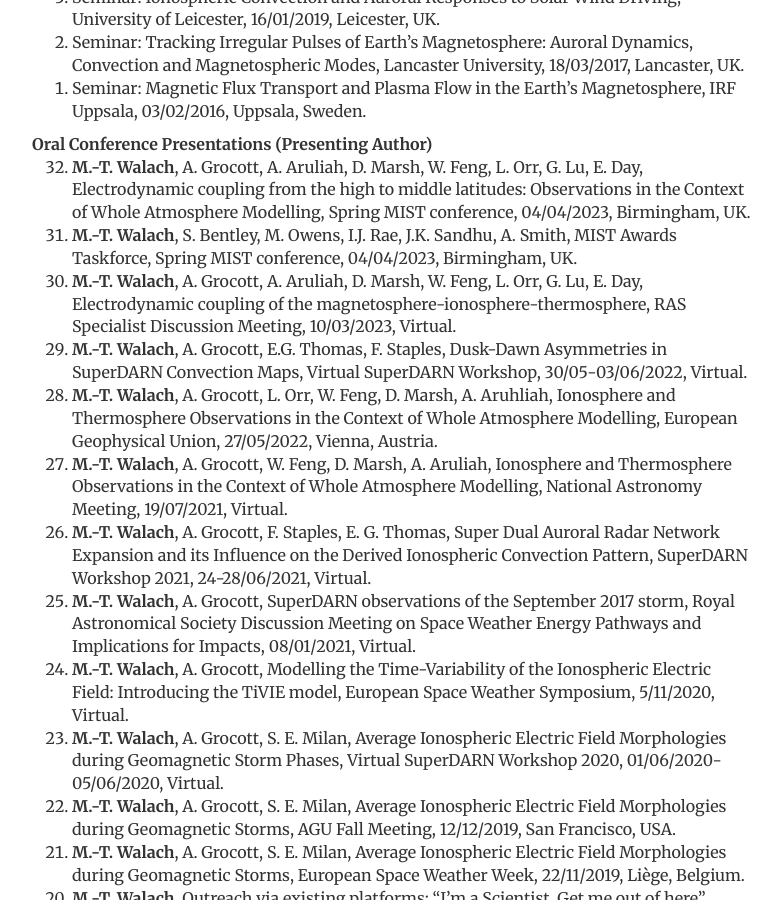
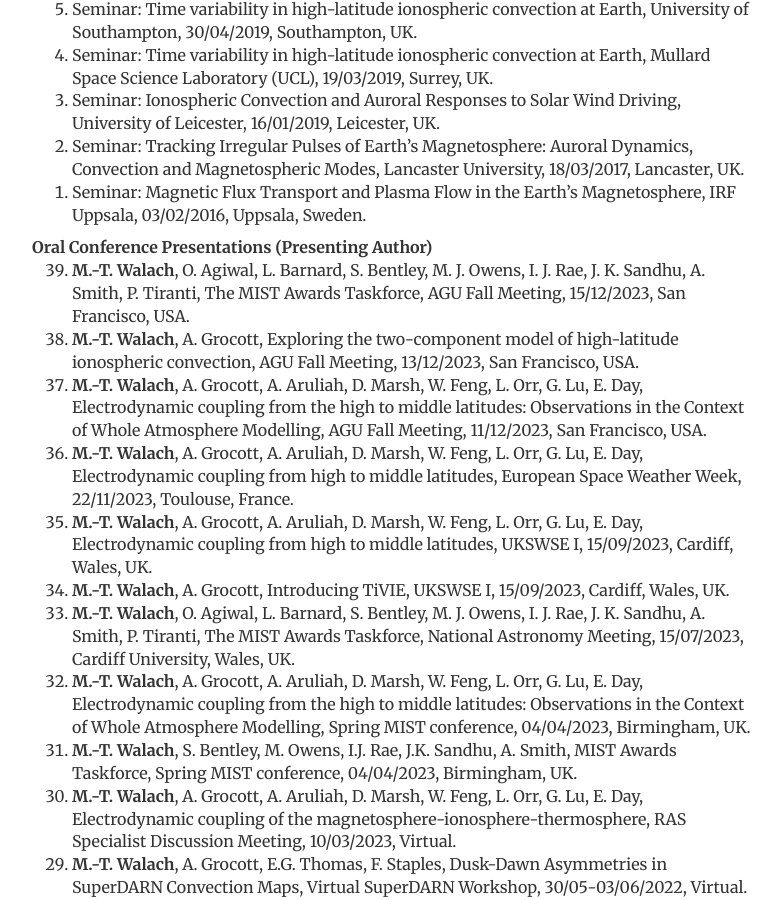
Before and after one commit to mtwalach/mtwalach.github.io, a Jekyll site: the page built from publications/index.html, in a window 1280 px wide and 900 px high, scrolled down 5362 px. Shown: the whole window, without its empty margins (248-1029 px from the left). Built offline with Jekyll 4.4.1, drawn with Linux system fonts in a browser that asks for light colours; some of the changed text lies outside the part shown.

Commit message:
updated cv and publication list

```diff
--- a/cv/index.html
+++ b/cv/index.html
@@ -11,7 +11,7 @@ description:   Maria-Theresia Walach // Space plasma physics & planetary science
 <div class="cv">
 	<!-- <a href="/files/CV_Nov2021_MTW.pdf"target="_blank" class="btn btn-default pull-right" title="Download CV as PDF">Download 2 page CV  - last updated: November 2021</a> -->
 				<div itemscope itemtype="http://data-vocabulary.org/Person">
-				<p>Last updated: May 2024</p>
+				<p>Last updated: 31st May 2024.</p>
 				<span itemprop="name"><h1>Maria-Theresia Walach</h1></span>
 				<address>
 				<span itemprop="affiliation"><strong>Lancaster University, UK</strong><br></span>
@@ -118,7 +118,7 @@ description:   Maria-Theresia Walach // Space plasma physics & planetary science
 					</ul>
 				<li>Invited seminar talks:</li>
 					<ul>
-						<li>Northumbria University, 21/03/2023, Newcastle upon Tyne, UK.</li>
+						<li>Northumbria University, 20/03/2023, Newcastle upon Tyne, UK.</li>
 						<li>Dublin Institute for Advanced Studies, 28/09/2023, Dublin, Ireland.</li>
 						<li>University of Saskatchewan (Canada), 28/06/2022, virtual.</li>
 						<li>MIST Online Seminar Series (UK), 07/06/2022, virtual.</li>
--- a/publications/index.html
+++ b/publications/index.html
@@ -9,19 +9,19 @@ contact: passive
 description:   Maria-Theresia Walach // Space plasma physics & planetary science.
 ---
 <div class="Publications - last updated: 19th June 2023">
-	<a href="/files/Publication_list_Jun2023_MTW.pdf"target="_blank" class="btn btn-default pull-right" title="Download Publications as PDF">Download Publications as PDF - last updated: 19th June 2023</a>
-					<h2>Publications and Presentations (Note: this is missing some. To be updated soon..)</h2>
+	<!-- <a href="/files/Publication_list_Jun2023_MTW.pdf"target="_blank" class="btn btn-default pull-right" title="Download Publications as PDF">Download Publications as PDF - last updated: 19th June 2023</a> -->
+            <p>Last updated: 31st May 2024.</p>
+            <h2>Publications and Presentations </h2>
             <strong>Scientific Publications (Refereed)</strong>
             <ol reversed>
               <li>J. A. Carter, M. Dunlop, C. Forsyth, K. Oksavik, E. Donovon, A. Kavanagh, S. E. Milan, T. Sergienko, R. C. Fear, ..., <b>M.-T. Walach</b>,...,Q.-H. Zhang, (2024). Ground-based and additional science support for SMILE. Earth Planet. Phys., 8(1), 275–298. doi: 10.26464/epp2023055.</li>
               <li>J. C. Coxon, G. Chisham, M. P. Freeman, C. Forsyth, <b>M.-T. Walach</b>, K. R. Murphy, et al. (2023). Extreme Birkeland currents are more likely during geomagnetic storms on the dayside of the Earth. Journal of Geophysical Research: Space Physics, 128, e2023JA031946. doi: 10.1029/2023JA031946.</li>
-              <li>S. D. Walton, I. R. Mann, L. Olifer, L. G. Ozeke, C. Forsyth, I. J. Rae, <b>M.-T. Walacn</b> et al. (2023). The response of electron pitch angle distributions to the upper limit on stably trapped particles. Journal of Geophysical Research: Space Physics, 128, e2023JA031988. doi: 10.1029/2023JA031988</li>
+              <li>S. D. Walton, I. R. Mann, L. Olifer, L. G. Ozeke, C. Forsyth, I. J. Rae, <b>M.-T. Walach</b> et al. (2023). The response of electron pitch angle distributions to the upper limit on stably trapped particles. Journal of Geophysical Research: Space Physics, 128, e2023JA031988. doi: 10.1029/2023JA031988</li>
               <li>M. M. Lam,R. M. Shore, G. Chisham, M.-P. Freeman, A. Grocott, <b>M.-T. Walach</b>, and L. Orr, L. (2023). A model of high latitude ionospheric convection derived from SuperDARN EOF model data. Space Weather, 21, e2023SW003428. doi: 10.1029/2023SW003428.</li>
               <li>A. R. Fogg, C. M. Jackman, J. Malone-Leigh, P. T. Gallagher, A. W. Smith, M. Lester, <b>M.-T. Walach</b>, J. E. Waters (2023). Extreme value analysis of ground magnetometer observations at Valentia observatory, Ireland. Space Weather, 21, e2023SW003565. doi: 10.1029/2023SW003565.</li>
-
               <li>A., Grocott, <b>M.-T. Walach</b> & S. E. Milan, (2023), SuperDARN observations of the two component model of ionospheric convection, Journal of Geophysical Research: Space Physics, 128, e2022JA031101, doi: 10.1029/2022JA031101.</li>
 							<li>J. A. Carter, S. E. Milan, C. Forsyth, M. E. Lester, <b>M.-T. Walach</b>, J. Gjerloev,et al. (2023), Mean energy flux, associated derived height-integrated conductances, and field-aligned current magnitudes evolve differently during a substorm, Journal of Geophysical Research: Space Physics, 128, e2022JA030942, doi: 10.1029/2022JA030942.</li>
-							<li><b>M.-T. Walach</b>, A. Grocott, E. Thomas, F. Staples (2022),Dusk-Dawn Asymmetries in SuperDARN Convection Maps, Journal of Geophysical Research: Space Physics, 127, e2022JA030906, doi: 10.1029/2022JA030906.</li>
+							<li><b>M.-T. Walach</b>, A. Grocott, E. Thomas, F. Staples (2022), Dusk-Dawn Asymmetries in SuperDARN Convection Maps, Journal of Geophysical Research: Space Physics, 127, e2022JA030906, doi: 10.1029/2022JA030906.</li>
               <li>L. Orr, A. Grocott, <b>M.-T. Walach</b>, G. Chisham, M. P. Freeman, M. P., M. M. Lam, & R. M. Shore, (2023), A quantitative comparison of high latitude electric field models during a large geomagnetic storm, Space Weather, 21, e2022SW003301, doi: 10.1029/2022SW003301. </li>
               <li><b>M.-T. Walach</b>, O. Agiwal, O. Allanson, M. Owens, I.J. Rae, J. K. Sandhu and A. Smith (2022), UK Magnetosphere, Ionosphere & Solar-Terrestrial (MIST) Awards Taskforce: A Perspective, Front. Astron. Space Sci. 9:1011839, doi: 10.3389/fspas.2022.1011839.</li>
               <li>S. D. Walton, C. Forsyth, I.J. Rae, N.P. Meredith, J.K. Sandhu, <b>M.-T. Walach</b>, and K.R. Murphy (2022), Statistical Comparison of Electron Loss and Enhancement in the Outer Radiation Belt During Storms, J. Geophys. Res.: Space Physics, 127, e2021JA030069, doi:10.1029/2021JA030069.</li>
@@ -76,6 +76,9 @@ description:   Maria-Theresia Walach // Space plasma physics & planetary science
             </ol>
             <strong>Invited Talks</strong>
             <ol reversed>
+              <li>Seminar: The Eye of the Geomagnetic Storm: Electrodynamics at High-Latitudes During Geomagnetic Storms, Northumbria University, 20/03/2024, Newcastle upon Tyne, UK.</li>
+              <li>Seminar: The Eye of the Geomagmagnetic Storm: Electrodynamics at High-Latitudes During Geomagnetic Storms, Dublin Institute for Advanced Studies, 28/09/2023, Dublin, Ireland.</li>
+              <li>Conference Talk: The MIST Awards Taskforce, 04/07/2023, National Astronomy Meeting, Cardiff University, Wales, UK.</li>
               <li>Invited Workshop Talk: Convection Context of Surface Waves, 28/03/2023, International Space Science Institute Team 546 Meeting, International Space Science Institute, Bern, Switzerland. </li>
               <li>Festival Talk: Decoding the Northern Lights, 27/03/2023, Lancaster University, Faculty of Science and Technology, Science Week 2023, Lancaster, UK.</li>
               <li>Virtual Lecture: How the aurora lights up space, 10/03/2023, Mars Week 2023, organised by ESERO, UK. </li>
@@ -98,6 +101,13 @@ description:   Maria-Theresia Walach // Space plasma physics & planetary science
             </ol>
             <strong>Oral Conference Presentations (Presenting Author)</strong>
             <ol reversed>
+              <li><b>M.-T. Walach</b>, O. Agiwal, L. Barnard, S. Bentley, M. J. Owens, I. J. Rae, J. K. Sandhu, A. Smith, P. Tiranti, The MIST Awards Taskforce, AGU Fall Meeting, 15/12/2023, San Francisco, USA.</li>
+              <li><b>M.-T. Walach</b>, A. Grocott, Exploring the two-component model of high-latitude ionospheric convection, AGU Fall Meeting, 13/12/2023, San Francisco, USA.</li>
+              <li><b>M.-T. Walach</b>, A. Grocott, A. Aruliah, D. Marsh, W. Feng, L. Orr, G. Lu, E. Day, Electrodynamic coupling from the high to middle latitudes: Observations in the Context of Whole Atmosphere Modelling, AGU Fall Meeting, 11/12/2023, San Francisco, USA.</li>
+              <li><b>M.-T. Walach</b>, A. Grocott, A. Aruliah, D. Marsh, W. Feng, L. Orr, G. Lu, E. Day, Electrodynamic coupling from high to middle latitudes, European Space Weather Week, 22/11/2023, Toulouse, France.</li>
+              <li><b>M.-T. Walach</b>, A. Grocott, A. Aruliah, D. Marsh, W. Feng, L. Orr, G. Lu, E. Day, Electrodynamic coupling from high to middle latitudes, UKSWSE I, 15/09/2023, Cardiff, Wales, UK.</li>
+              <li><b>M.-T. Walach</b>, A. Grocott, Introducing TiVIE, UKSWSE I, 15/09/2023, Cardiff, Wales, UK.</li>
+              <li><b>M.-T. Walach</b>, O. Agiwal, L. Barnard, S. Bentley, M. J. Owens, I. J. Rae, J. K. Sandhu, A. Smith, P. Tiranti, The MIST Awards Taskforce, National Astronomy Meeting, 15/07/2023, Cardiff University, Wales, UK.</li>
               <li><b>M.-T. Walach</b>, A. Grocott, A. Aruliah, D. Marsh, W. Feng, L. Orr, G. Lu, E. Day, Electrodynamic coupling from the high to middle latitudes: Observations in the Context of Whole Atmosphere Modelling, Spring MIST conference, 04/04/2023, Birmingham, UK.</li>
               <li><b>M.-T. Walach</b>, S. Bentley, M. Owens, I.J. Rae, J.K. Sandhu, A. Smith, MIST Awards Taskforce, Spring MIST conference, 04/04/2023, Birmingham, UK.</li>
               <li><b>M.-T. Walach</b>, A. Grocott, A. Aruliah, D. Marsh, W. Feng, L. Orr, G. Lu, E. Day, Electrodynamic coupling of the magnetosphere-ionosphere-thermosphere, RAS Specialist Discussion Meeting, 10/03/2023, Virtual.</li>
@@ -133,6 +143,9 @@ description:   Maria-Theresia Walach // Space plasma physics & planetary science
             </ol>
             <strong>Poster Presentations (Presenting Author)</strong>
             <ol reversed>
+              <li><b>M.-T. Walach</b>, A. Grocott, TIme-Variable Ionospheric Electric Field (TiVIE) Model: Capturing Solar Wind-Magnetosphere-Ionosphere Variability, 28/11/2023, Autumn MIST, London, UK. </li>
+              <li><b>M.-T. Walach</b>, A. Grocott, TIme-Variable Ionospheric Electric Field (TiVIE) Model: Capturing Solar Wind-Magnetosphere-Ionosphere Variability, 21/11/2023, European Space Weather Week, Toulouse, France.</li>
+              <li><b>M.-T. Walach</b>, A Model of High Latitude Ionospheric Convection derived from SuperDARN EOF model Data, 13/09/2023, UKSWSE I, Cardiff, Wales. </li>
               <li><b>M.-T. Walach</b>, A. Grocott, E.G. Thomas, F. Staples, Dusk-Dawn Asymmetries in SuperDARN Convection Maps, Autumn MIST Meeting, 18/11/2023, Royal Geological Society, London, UK.</li>
               <li>A. Grocott, <b>M.-T. Walach</b>, S.E. Milan, SuperDARN observations of the two-component model of ionospheric convection, Autumn MIST Meeting, 18/11/2023, Royal Geological Society, London, UK.</li>
               <li><b>M.-T. Walach</b>, A. Grocott, F. Staples, and E. Thomas, SuperDARN map comparability: Statistical comparisons of radar network expansions, Autumn MIST Meeting, 25-26/11/2021, Virtual.</li>
```
Also changed, not shown: 1 other file.
